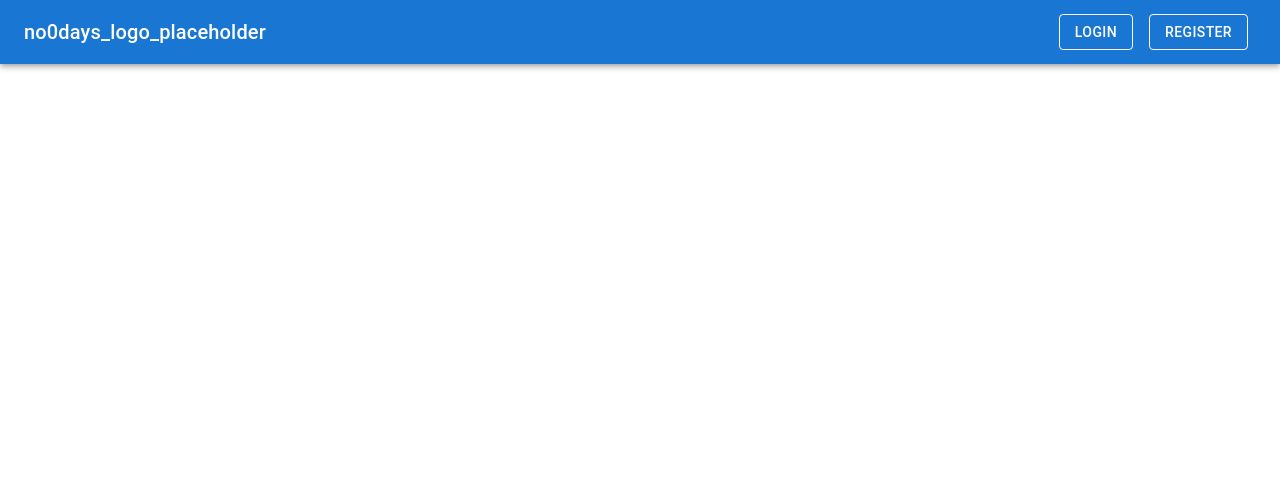
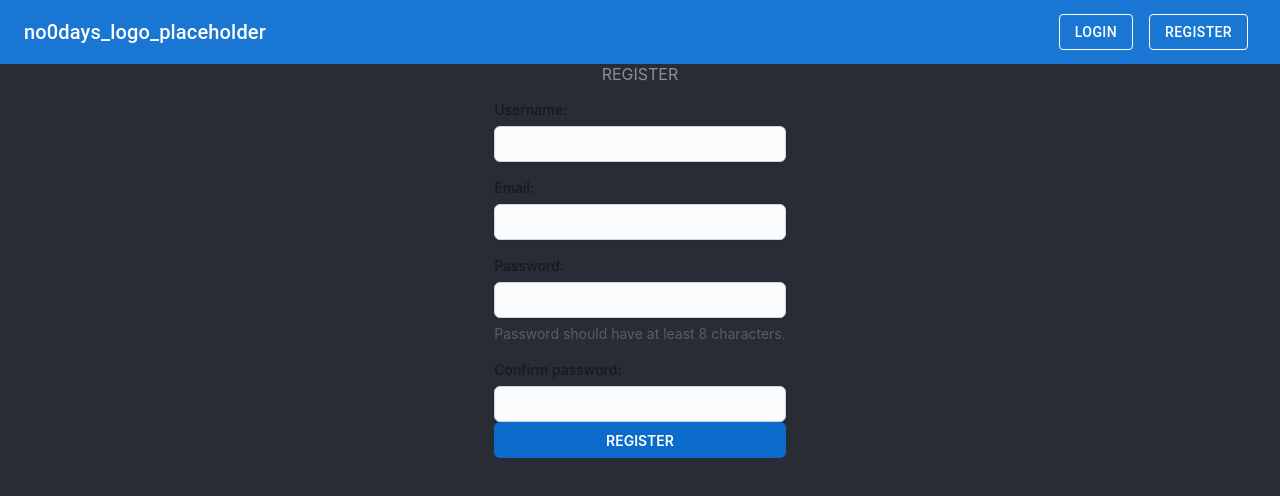
Before and after one commit to LukaszLik/no0days_frontend_react, a React (Create React App) app: page /register in a window 1280 px wide. Shown: the top 496 px of the page. Built offline with nearby package versions, Linux system fonts and the light colour scheme.

Commit message:
add register form

```diff
--- a/src/App.tsx
+++ b/src/App.tsx
@@ -4,6 +4,7 @@ import Navbar from "./common/navbar/Navbar";
 import { BrowserRouter, Route, Routes } from "react-router-dom";
 import Login from "./components/loginPage/login";
 import FrontPage from "./components/frontPage/frontPage";
+import Register from "./components/registerPage/register";
 
 function App() {
   return (
@@ -15,6 +16,7 @@ function App() {
         <Routes>
           <Route index element={<FrontPage />} />
           <Route path="/login" element={<Login />} />
+          <Route path="/register" element={<Register />} />
           {/*<Route path="*" element={<NoPage />} />*/}
         </Routes>
       </BrowserRouter>
--- a/src/components/loginPage/login.tsx
+++ b/src/components/loginPage/login.tsx
@@ -15,21 +15,12 @@ export default function Login() {
       <div>LOGIN</div>
       <div className="form">
         <FormControl>
-          <FormLabel sx={{ mt: 2 }}>Username:</FormLabel>
-          <Input></Input>
-
-          <FormLabel sx={{ mt: 2 }}>Email:</FormLabel>
+          <FormLabel sx={{ mt: 2 }}>Username or email:</FormLabel>
           <Input></Input>
 
           <FormLabel sx={{ mt: 2 }}>Password:</FormLabel>
           <Input></Input>
-          <FormHelperText>
-            Password should have at least 8 characters.
-          </FormHelperText>
-
-          <FormLabel sx={{ mt: 2 }}>Confirm password:</FormLabel>
-          <Input></Input>
-          <Button type="submit">Submit</Button>
+          <Button type="submit">LOGIN</Button>
         </FormControl>
       </div>
     </div>
--- /dev/null
+++ b/src/components/registerPage/register.tsx
@@ -0,0 +1,37 @@
+import {
+  Button,
+  FormControl,
+  FormHelperText,
+  FormLabel,
+  Input,
+} from "@mui/joy";
+import React from "react";
+import "./register.scss";
+
+export default function Register() {
+  console.log("register page");
+  return (
+    <div className="bg">
+      <div>REGISTER</div>
+      <div className="form">
+        <FormControl>
+          <FormLabel sx={{ mt: 2 }}>Username:</FormLabel>
+          <Input></Input>
+
+          <FormLabel sx={{ mt: 2 }}>Email:</FormLabel>
+          <Input></Input>
+
+          <FormLabel sx={{ mt: 2 }}>Password:</FormLabel>
+          <Input></Input>
+          <FormHelperText>
+            Password should have at least 8 characters.
+          </FormHelperText>
+
+          <FormLabel sx={{ mt: 2 }}>Confirm password:</FormLabel>
+          <Input></Input>
+          <Button type="submit">REGISTER</Button>
+        </FormControl>
+      </div>
+    </div>
+  );
+}
```
Also changed, not shown: src/components/registerPage/register.scss (added).
